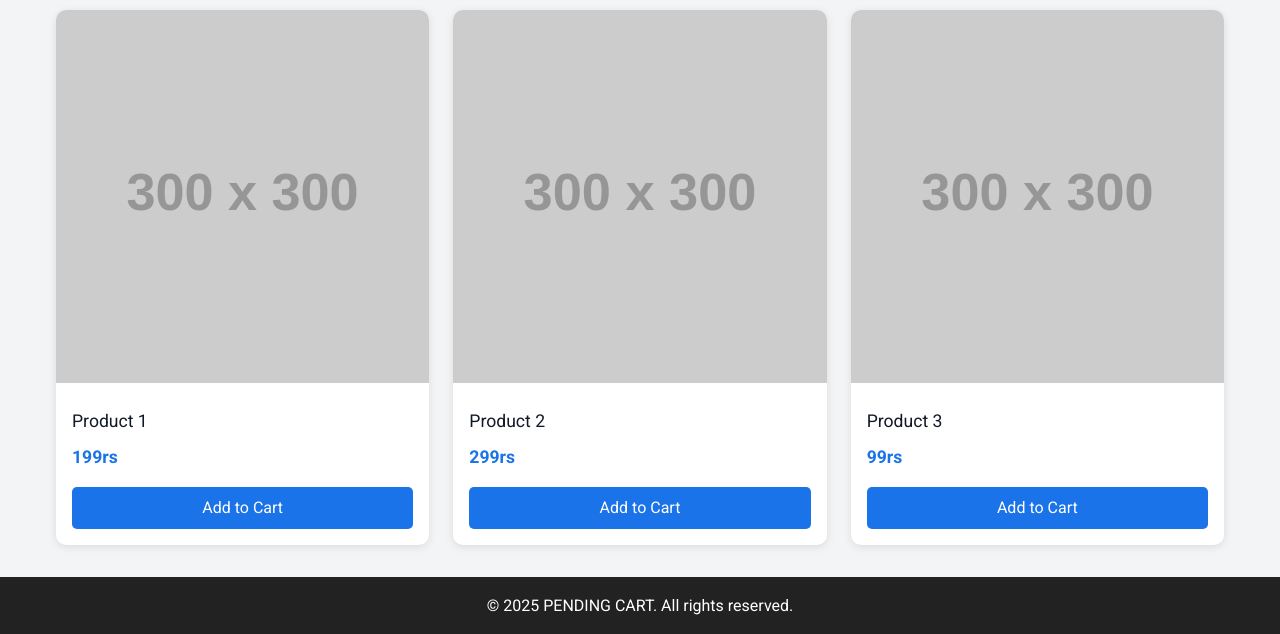
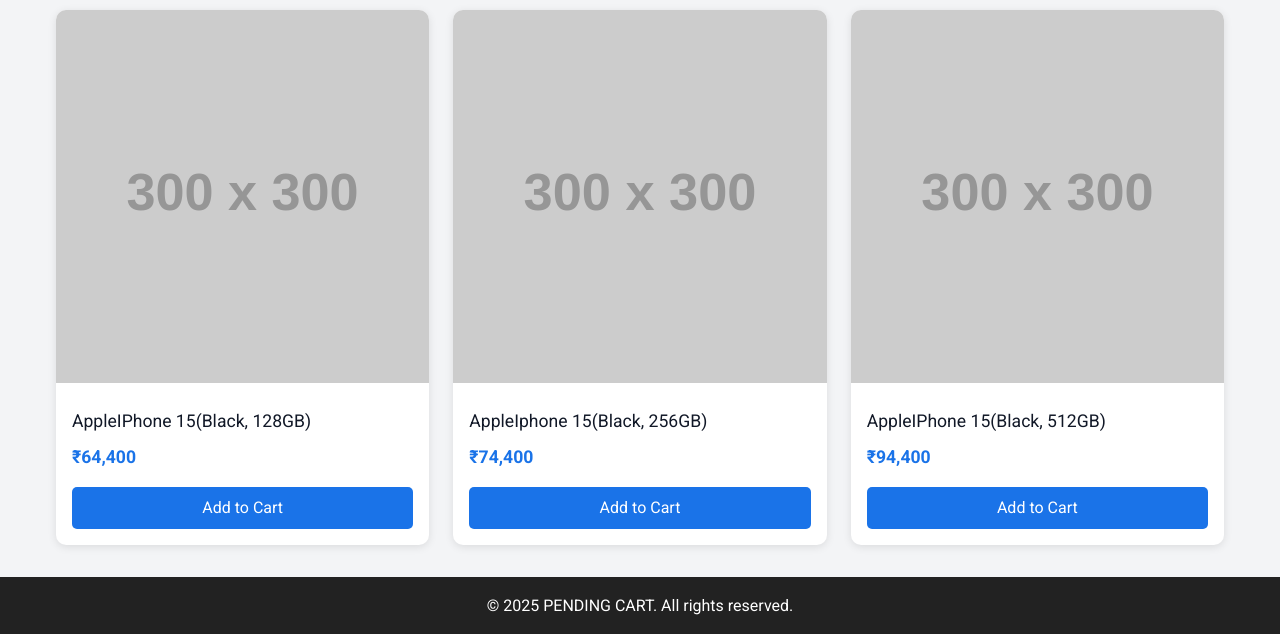
Before and after one commit to raghavsharma0406/CART-IS-PENDING, a plain HTML site: page index.html in a window 1280 px wide. Shown: the part 648-1282 px from the top of the page. Drawn offline with nearby package versions, Linux system fonts and the light colour scheme; placeholder pictures from the web are drawn by us.

Commit message:
Add files via upload

```diff
--- a/index.html
+++ b/index.html
@@ -234,24 +234,24 @@
         <div class="product-card">
           <img src="https://via.placeholder.com/300" alt="Product 1" />
           <div class="product-info">
-            <h3>Product 1</h3>
-            <div class="price">199rs</div>
+            <h3>AppleIPhone 15(Black, 128GB) </h3>
+            <div class="price">₹64,400</div>
             <button>Add to Cart</button>
           </div>
         </div>
         <div class="product-card">
           <img src="https://via.placeholder.com/300" alt="Product 2" />
           <div class="product-info">
-            <h3>Product 2</h3>
-            <div class="price">299rs</div>
+            <h3>AppleIphone 15(Black, 256GB)</h3>
+            <div class="price">₹74,400</div>
             <button>Add to Cart</button>
           </div>
         </div>
         <div class="product-card">
           <img src="https://via.placeholder.com/300" alt="Product 3" />
           <div class="product-info">
-            <h3>Product 3</h3>
-            <div class="price">99rs</div>
+            <h3>AppleIPhone 15(Black, 512GB)</h3>
+            <div class="price">₹94,400</div>
             <button>Add to Cart</button>
           </div>
         </div>
```
